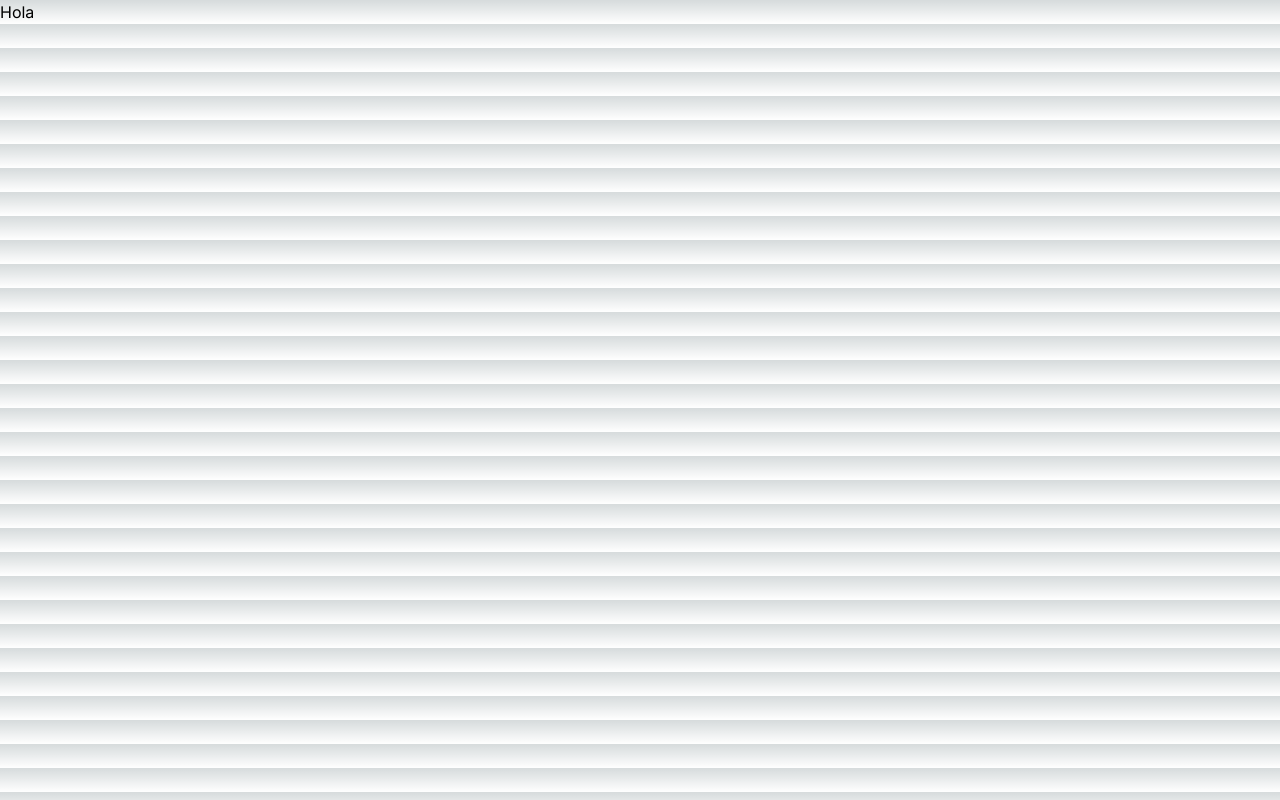
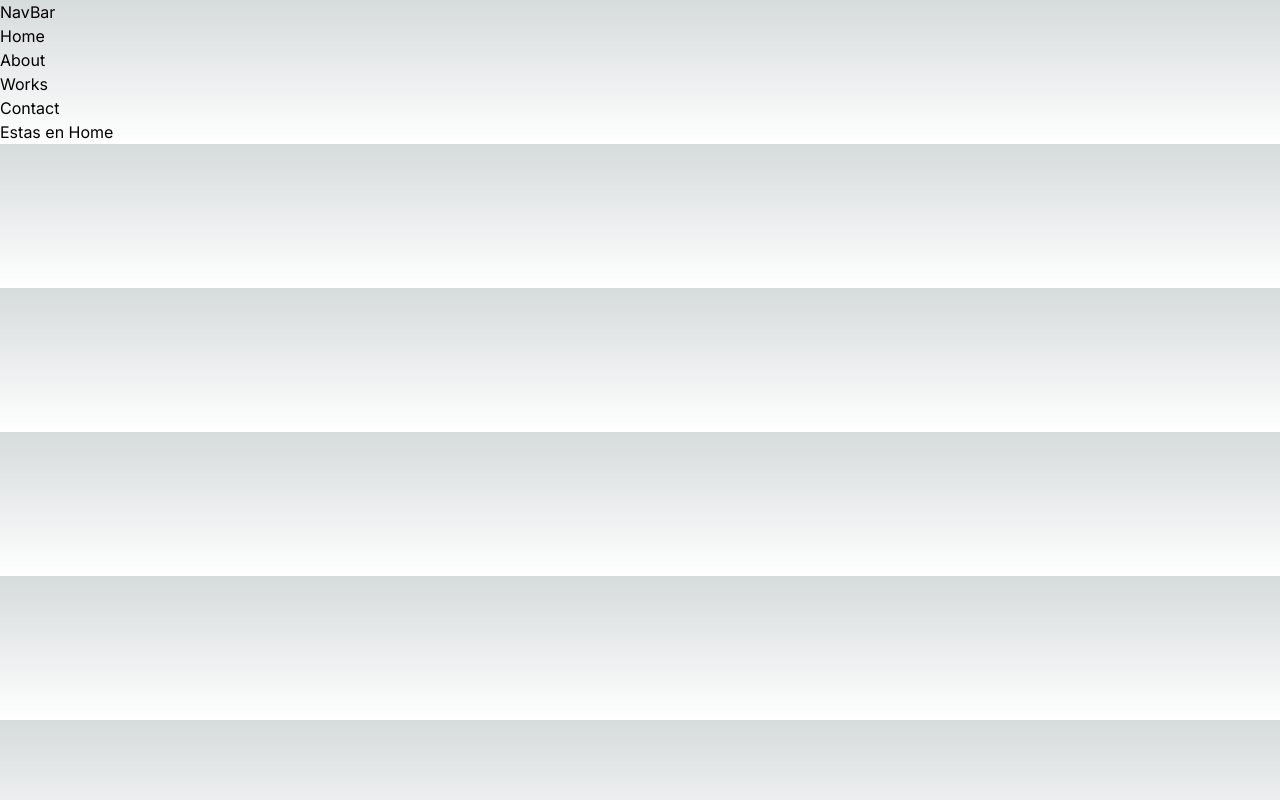
Before and after one commit to santiaguero91/Portfolio, a Next.js app: page / in a window 1280 px wide. Built offline with nearby package versions, Linux system fonts and the light colour scheme.

Commit message:
Navigation

```diff
--- a/Components/Navigation.jsx
+++ b/Components/Navigation.jsx
@@ -13,7 +13,7 @@ export default function Navigation() {
           <Link href="/About">About</Link>
         </li>
         <li>
-          <Link href="/Works">Work</Link>
+          <Link href="/Works">Works</Link>
         </li>
         <li>
           <Link href="/Contact">Contact</Link>
--- a/app/layout.tsx
+++ b/app/layout.tsx
@@ -1,5 +1,6 @@
 import './globals.css'
 import { Inter } from 'next/font/google'
+import Navigation from "../Components/Navigation"
 
 const inter = Inter({ subsets: ['latin'] })
 
@@ -16,7 +17,7 @@ export default function RootLayout({children,}: {
     <html lang="en">
 
       <body className={inter.className}>
-
+        <Navigation/>
       {children}</body>
     </html>
 
--- a/app/page.tsx
+++ b/app/page.tsx
@@ -3,7 +3,7 @@ import React from 'react'
 export default function Home() {
   return (
     <div>
-      <h1>Hola</h1>
+      <h1>Estas en Home</h1>
     </div>
   )
 
```
